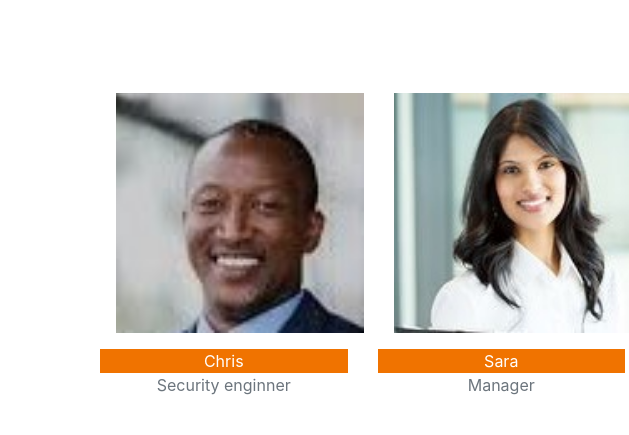
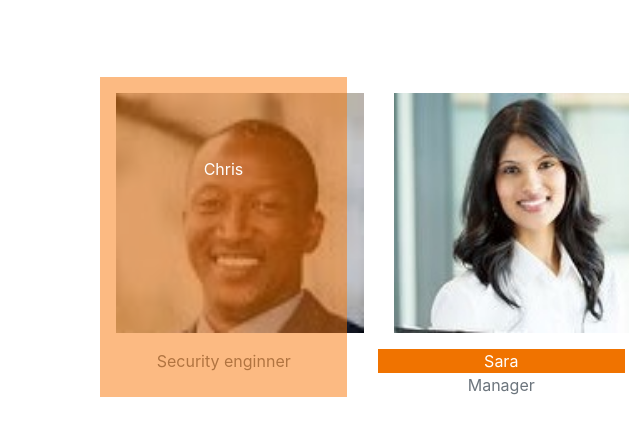
Before and after one commit to Stevegolden12/BootStrap4-Landing-Page, a plain HTML site: page index.html in a window 1280 px wide. In both pictures the pointer is over the element "Chris". Shown: the part 2883-3318 px from the top of the page, 0-629 px from the left. Drawn offline with nearby package versions, Linux system fonts and the light colour scheme.

Commit message:
Add effect for our Team
Added a hover effect that puts a shaded color over the image with the name in the center.

```diff
--- a/css/main.css
+++ b/css/main.css
@@ -183,3 +183,14 @@ justify-content: flex-end;
     border-bottom-left-radius: 93%
     transition: .3s ease-in-out;
   }
+
+  /* Our Team effect */
+  .team .item:hover .des {
+    height: 100%;
+    background: #f973007d;
+    position: absolute;
+    width: 89%;
+    padding: 5em;
+    top: 0;
+    border-bottom-left-radius: 0;
+  }
```
